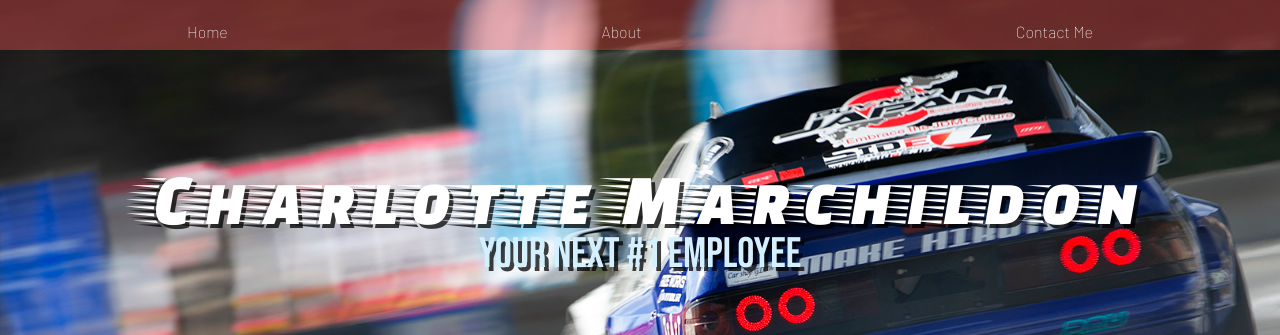
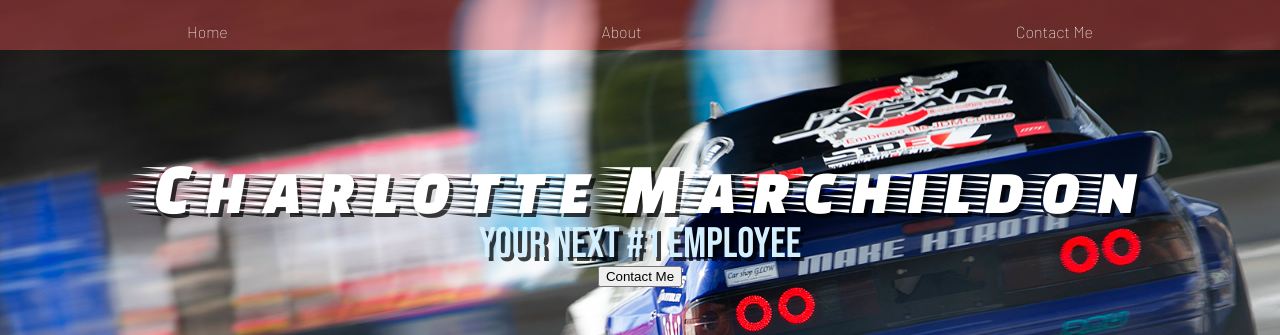
Before and after one commit to chvrlctte/Assignment02, a plain HTML site: page index.html in a window 1280 px wide. Shown: the top 335 px of the page. Drawn offline with Linux system fonts and the light colour scheme; a web font is replaced by a local one.

Commit message:
Added call to action

```diff
--- a/index.html
+++ b/index.html
@@ -21,6 +21,9 @@
             <div class="header-titles">
             <h1>Charlotte Marchildon</h1>
             <h2>Your next #1 employee</h2>
+            <a href="./contact.html">
+                <button>Contact Me</button>
+                </a>
             </div>
         </header>
 
```
